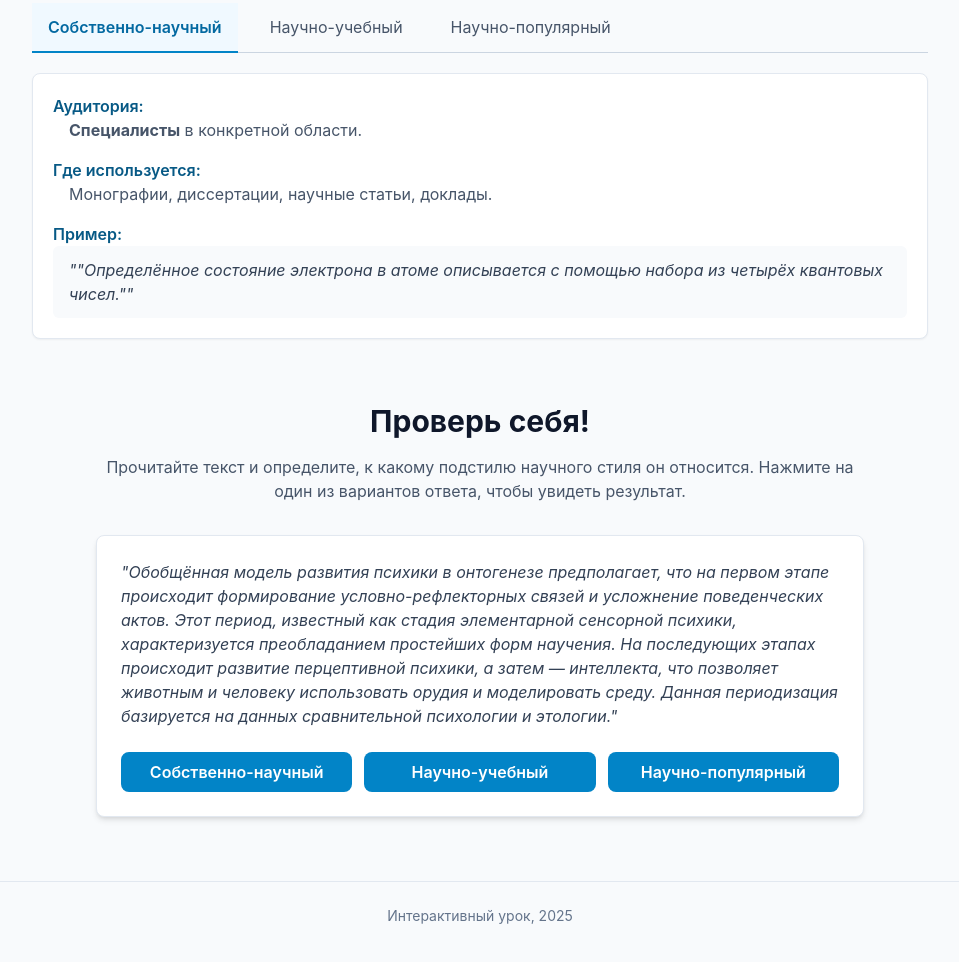
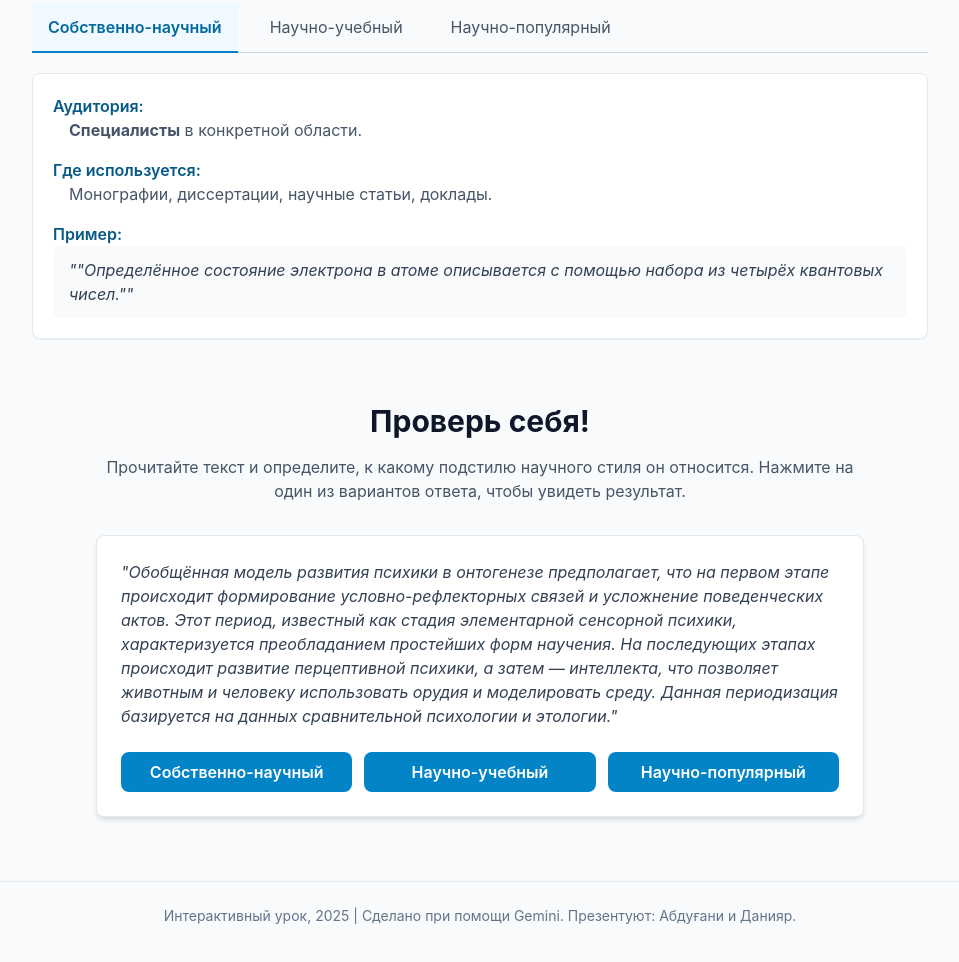
Before and after one commit to Daniyarchika/-11-, a plain HTML site: page index.html in a window 1280 px wide. Shown: the part 1333-2295 px from the top of the page, without its empty margins (160-1119 px from the left). Drawn offline with nearby package versions, Linux system fonts and the light colour scheme.

Commit message:
Update index.html

```diff
--- a/index.html
+++ b/index.html
@@ -124,7 +124,9 @@
         </main>
 
         <footer class="text-center mt-16 py-6 border-t border-slate-200">
-            <p class="text-sm text-slate-500">Интерактивный урок, 2025</p>
+            <p class="text-sm text-slate-500">
+                Интерактивный урок, 2025 | Сделано при помощи Gemini. Презентуют: Абдуғани и Данияр.
+            </p>
         </footer>
     </div>
 
```
